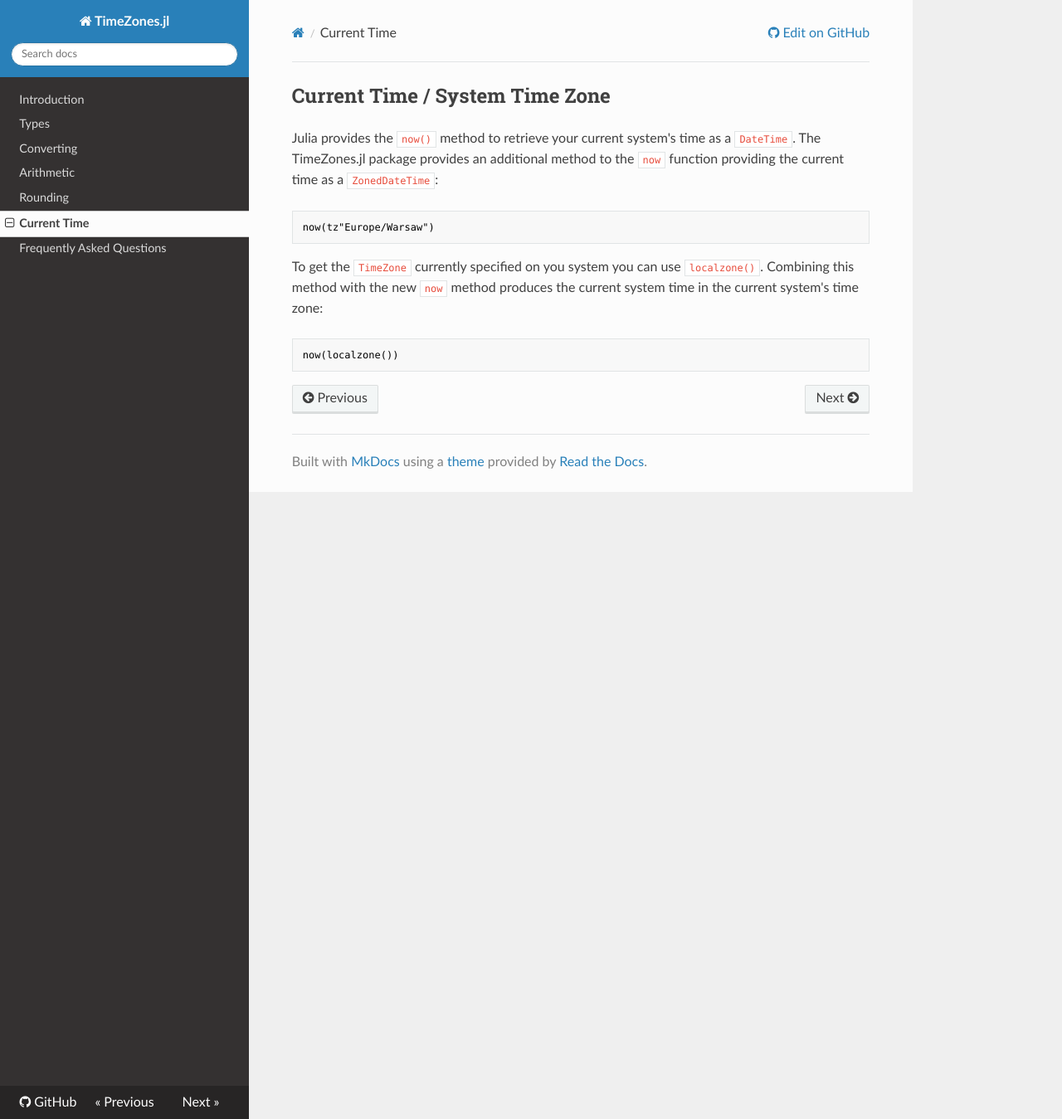
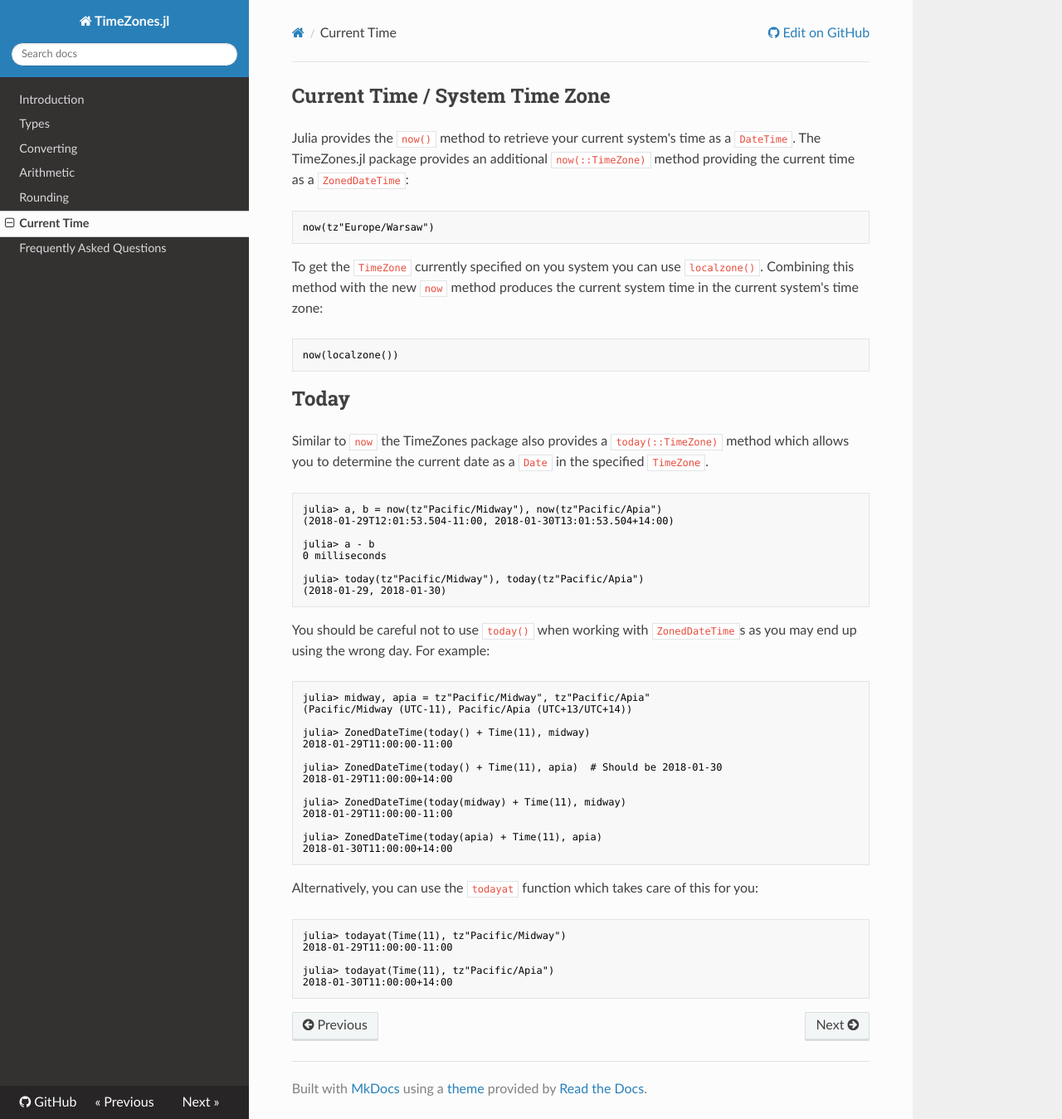
Before and after one commit to JuliaTime/TimeZones.jl, an MkDocs documentation site: the page built from docs/current.md, in a window 1280 px wide and 1349 px high. Shown: the whole window at 83% size. Built offline with MkDocs 1.6.1, drawn with Linux system fonts in a browser that asks for light colours; nearby versions of some CDN libraries; old or Windows-style settings are respelled for this version of MkDocs.

Commit message:
Add documentation about `today` and `todayat`

````diff
--- a/docs/current.md
+++ b/docs/current.md
@@ -1,6 +1,6 @@
 ## Current Time / System Time Zone
 
-Julia provides the `now()` method to retrieve your current system's time as a `DateTime`. The TimeZones.jl package provides an additional method to the `now` function providing the current time as a `ZonedDateTime`:
+Julia provides the `now()` method to retrieve your current system's time as a `DateTime`. The TimeZones.jl package provides an additional `now(::TimeZone)` method providing the current time as a `ZonedDateTime`:
 
 ```julia
 now(tz"Europe/Warsaw")
@@ -11,3 +11,47 @@ To get the `TimeZone` currently specified on you system you can use `localzone()
 ```julia
 now(localzone())
 ```
+
+## Today
+
+Similar to `now` the TimeZones package also provides a `today(::TimeZone)` method which allows you to determine the current date as a `Date` in the specified `TimeZone`.
+
+```julia
+julia> a, b = now(tz"Pacific/Midway"), now(tz"Pacific/Apia")
+(2018-01-29T12:01:53.504-11:00, 2018-01-30T13:01:53.504+14:00)
+
+julia> a - b
+0 milliseconds
+
+julia> today(tz"Pacific/Midway"), today(tz"Pacific/Apia")
+(2018-01-29, 2018-01-30)
+```
+
+You should be careful not to use `today()` when working with `ZonedDateTime`s as you may end up using the wrong day. For example:
+
+```julia
+julia> midway, apia = tz"Pacific/Midway", tz"Pacific/Apia"
+(Pacific/Midway (UTC-11), Pacific/Apia (UTC+13/UTC+14))
+
+julia> ZonedDateTime(today() + Time(11), midway)
+2018-01-29T11:00:00-11:00
+
+julia> ZonedDateTime(today() + Time(11), apia)  # Should be 2018-01-30
+2018-01-29T11:00:00+14:00
+
+julia> ZonedDateTime(today(midway) + Time(11), midway)
+2018-01-29T11:00:00-11:00
+
+julia> ZonedDateTime(today(apia) + Time(11), apia)
+2018-01-30T11:00:00+14:00
+```
+
+Alternatively, you can use the `todayat` function which takes care of this for you:
+
+```julia
+julia> todayat(Time(11), tz"Pacific/Midway")
+2018-01-29T11:00:00-11:00
+
+julia> todayat(Time(11), tz"Pacific/Apia")
+2018-01-30T11:00:00+14:00
+```
````
